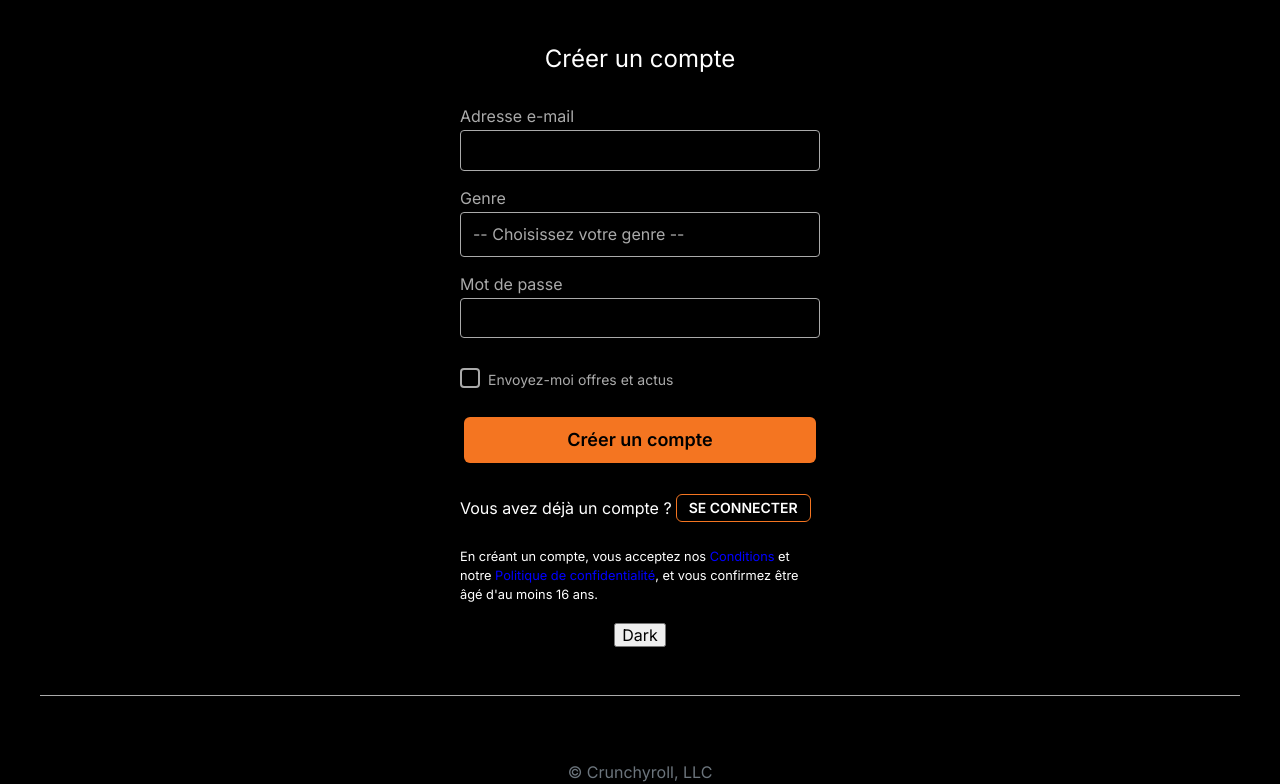
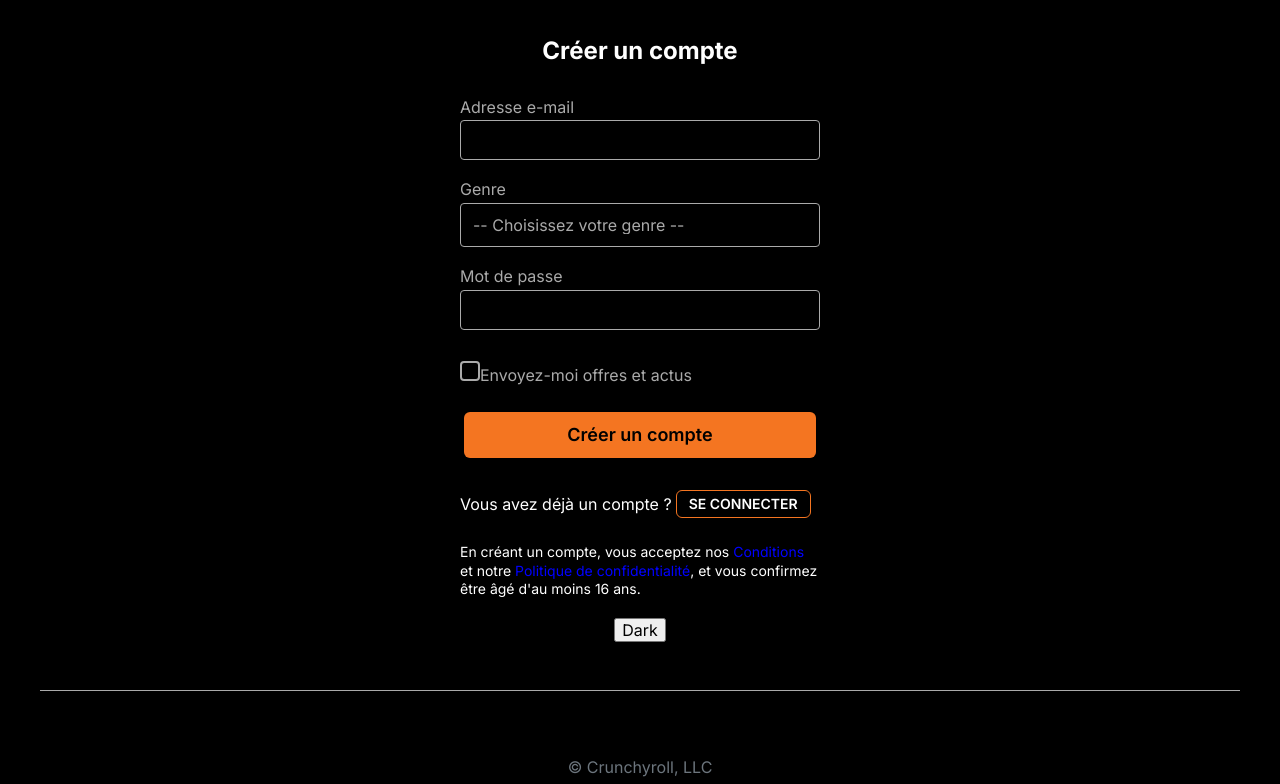
Before and after one commit to Maissane-abd/SASS-PROJET, a website: page signup.html in a window 1280 px wide. Shown: the part 99-883 px from the top of the page. Drawn offline with Linux system fonts and the light colour scheme.

Commit message:
suppression des margin et padding du fichier _globals.scss  pour les implementer directement dans les class html

```diff
--- a/signup.html
+++ b/signup.html
@@ -17,13 +17,13 @@
 
   <main class="auth">
     <section class="auth__container p-5">
-      <p class="auth__title typo typo-primary typo-l">Créer un compte</p>
+      <h2 class="auth__title typo typo-primary typo-l">Créer un compte</h2>
       <form class="auth__form">
-        <label for="email">Adresse e-mail</label>
+        <label class="pt-3 pb-1" for="email">Adresse e-mail</label>
         <input type="email" id="email" name="email" required class="mb-2">
 
 
-        <label for="gender">Genre</label>
+        <label class="pt-3 pb-1" for="gender">Genre</label>
           <select id="gender" name="gender" class="auth__select mb-2 p-3">
             <option value="">-- Choisissez votre genre --</option>
             <option value="homme">Homme</option>
@@ -32,12 +32,12 @@
           </select>
 
 
-        <label for="password">Mot de passe</label>
+        <label class="pt-3 pb-1" for="password">Mot de passe</label>
         <input type="password" id="password" name="password" minlength="6" required class="mb-2">
 
         <div class="auth__check mt-4 mb-4">
           <input type="checkbox" id="offers" name="offers" class="p-2">
-          <label for="offers" class="typo-xs ml-2">Envoyez-moi offres et actus</label>
+          <label class="pt-3 pb-1" for="offers" class="typo-xs ml-2">Envoyez-moi offres et actus</label>
         </div>
 
 
@@ -49,7 +49,7 @@
         <a href="./login.html" class="button button-secondary button-s">SE CONNECTER</a>
       </p>
 
-      <small>
+      <small class="typo-xs">
         En créant un compte, vous acceptez nos
         <a href="#" class="typo-third">Conditions</a> et notre
         <a href="#" class="typo-third">Politique de confidentialité</a>, et vous confirmez être âgé d'au moins 16 ans.
--- a/src/scss/components/_auth.scss
+++ b/src/scss/components/_auth.scss
@@ -9,7 +9,6 @@
 
    &__title {
      text-align: center;
-     margin-bottom: f.rem(20);
    }
 
    &__form {
@@ -21,7 +20,6 @@
     display: flex;
      text-align: center;
      align-items: center;
-     margin-top: f.rem(15);
    }
 
    &__check {
--- a/src/scss/partials/_globals.scss
+++ b/src/scss/partials/_globals.scss
@@ -61,19 +61,16 @@
 	  }
 
 	h1 {
-		font-weight: bold;
 		line-height: 1.2;
 		font-size: 3.5rem;
 	   }
 
 	  h2  {
-		font-weight: bold;
 		line-height: 1.2;
 		font-size: 3rem;
 	   }
 
 	  h3 {
-		font-weight: bold;
 		line-height: 1.2;
 		font-size: 2.5rem;
 	   }
@@ -105,8 +102,6 @@
 	}
 
 	label {
-		margin-top: f.rem(10);
-		margin-bottom: f.rem(5);
 		color: var(--grey-light)
 	}
 
@@ -149,10 +144,7 @@
       }
 
 	  small {
-		font-size: 0.8rem;
-		margin-top: f.rem(5);
 		color: var(--text-light);
-
 		html.light & {
 			color: var(--text-dark);
 		  }
```
Also changed, not shown: login.html (+3 -6 lines), dist/main.css, 1 other file.
